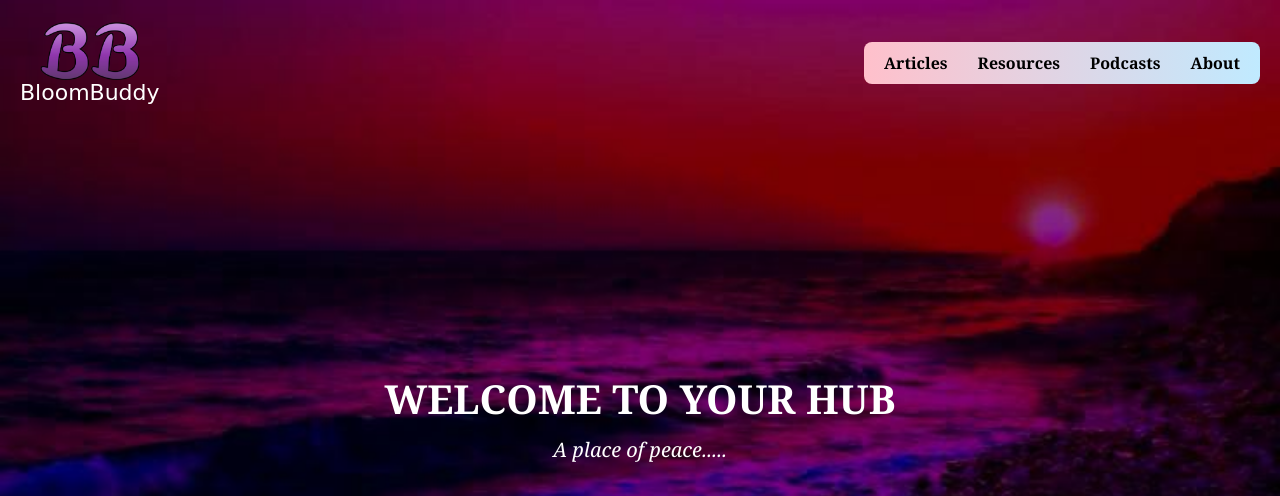
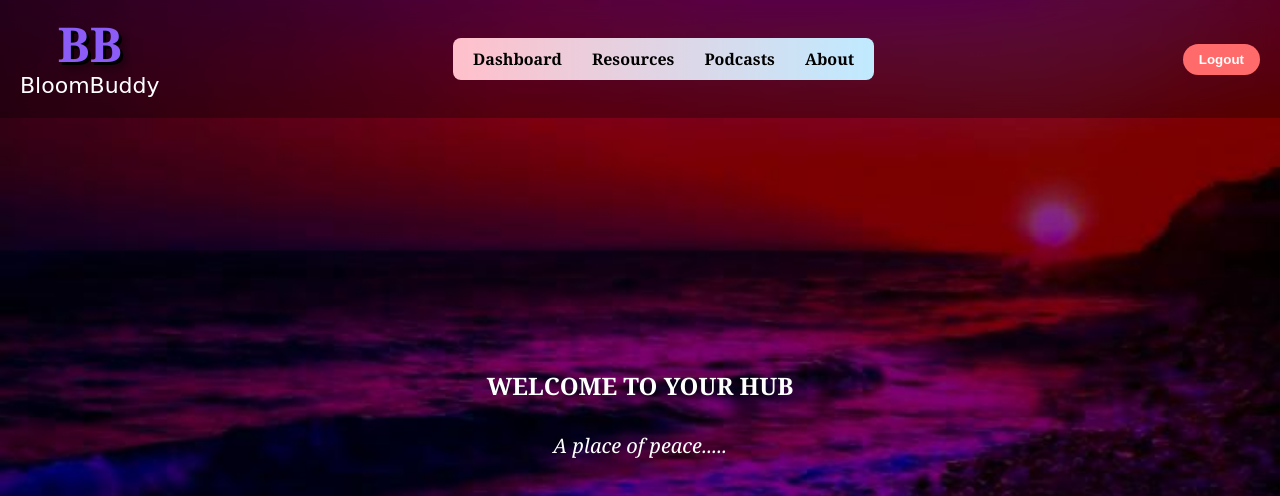
Before and after one commit to MayaMukabe/BloomBuddy, a plain HTML site: page frontend/index.html in a window 1280 px wide. Shown: the top 496 px of the page. Drawn offline with Linux system fonts and the light colour scheme; no server answers.

Commit message:
style(frontend): Unify header styles across all pages

```diff
--- a/frontend/index.html
+++ b/frontend/index.html
@@ -6,7 +6,7 @@
   <title>BloomBuddy</title>
   <link rel="stylesheet" href="styles.css">
   <link rel="icon" type="image/png" href="Images/favicon.png" />
-
+  <link rel="stylesheet" href="dashboard.css" />
   <!-- Firebase SDK -->
   <script type="module">
     // Import the functions you need from the SDKs you need
@@ -52,21 +52,22 @@
 <body>
     <header>
       <div class="logo">
-      <img src="Images/BB-logo.png" alt="BloomBuddy Logo" class="logo-img" />
-      <span class="brand-name">BloomBuddy</span>
+        <div class="logo-text">BB</div>
+        <span class="brand-name">BloomBuddy</span>
       </div>
 
       <nav class="desktop-nav">
-      <a href="#">Articles</a>
-      <a href="#">Resources</a>
-      <a href="#">Podcasts</a>
-      <a href="#">About</a>
+        <a href="dashboard.html">Dashboard</a>
+        <a href="resources.html">Resources</a>
+        <a href="podcasts.html">Podcasts</a>
+        <a href="#" id="aboutLink">About</a>
       </nav>
 
-      <div class="mobile-menu">
-      <span class="hamburger">☰</span>
+      <div class="user-menu">
+        <span id="userEmail" class="user-email"></span>
+        <button id="logoutBtn" class="logout-btn">Logout</button>
       </div>
-    </header>
+  </header>
 
   <main>
     <h2>WELCOME TO YOUR HUB</h2>
```
Also changed, not shown: frontend/dashboard.html (+1 -0 lines), frontend/podcasts.html (+1 -0 lines), frontend/resources.html (+1 -0 lines).
